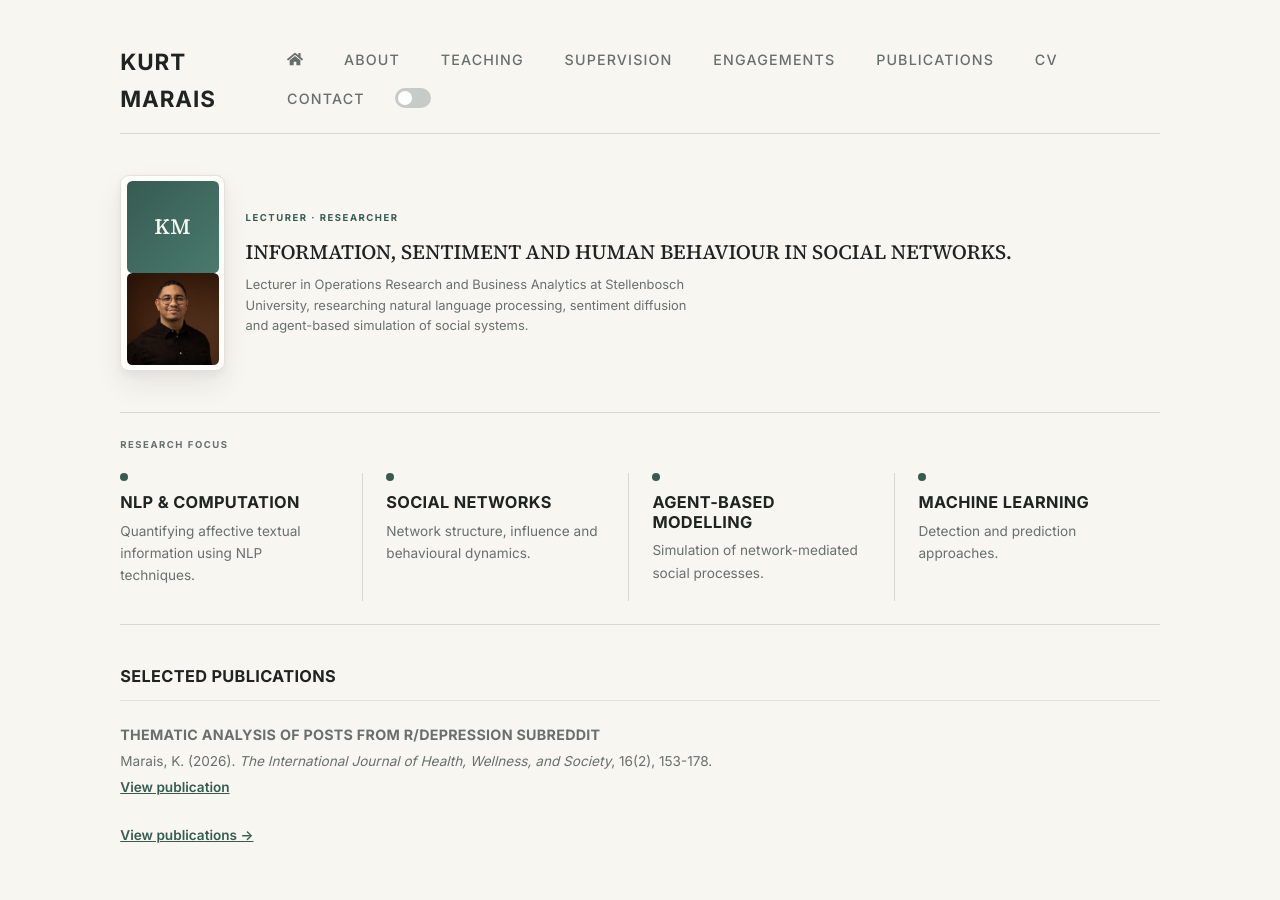
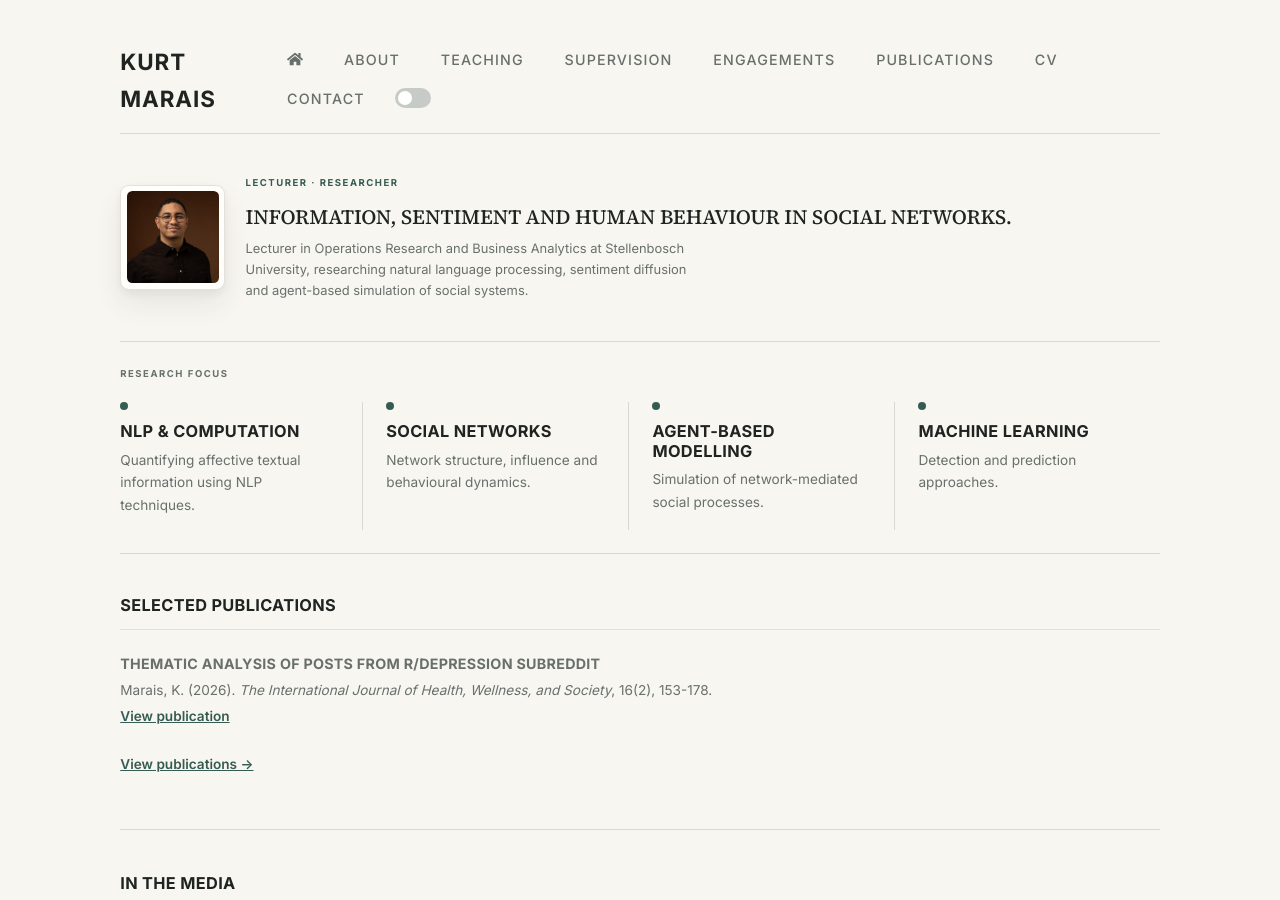
Before and after one commit to kurtmarais/kurtmarais.github.io, a Jekyll site: the page built from index.md, in a window 1280 px wide and 900 px high. Built offline with Jekyll 4.4.1, drawn with Linux system fonts in a browser that asks for light colours.

Commit message:
Update home.html

```diff
--- a/_layouts/home.html
+++ b/_layouts/home.html
@@ -3,7 +3,7 @@ layout: default
 ---
 <section class="hero-masthead mb-5">
   <div class="hero-photo-card">
-    <div class="hero-photo-placeholder">KM</div>
+    <!--<div class="hero-photo-placeholder">KM</div>-->
     <!-- Placeholder monogram — replace with a real headshot once available, e.g.: -->
          <img class="hero-photo" src="{{ '/assets/img/HeadshotStudio-Website.jpg' | relative_url }}" alt="Kurt Marais">
   </div>
```
